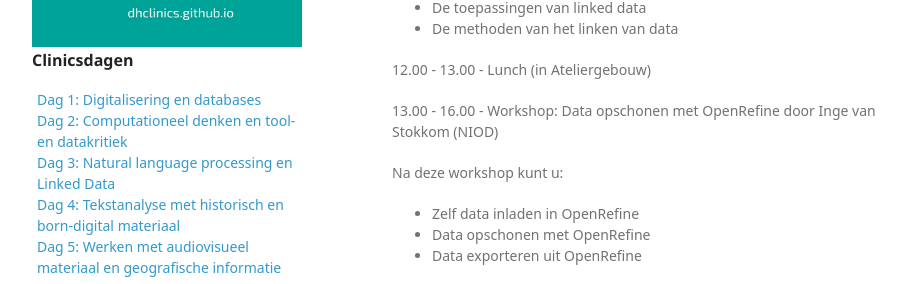
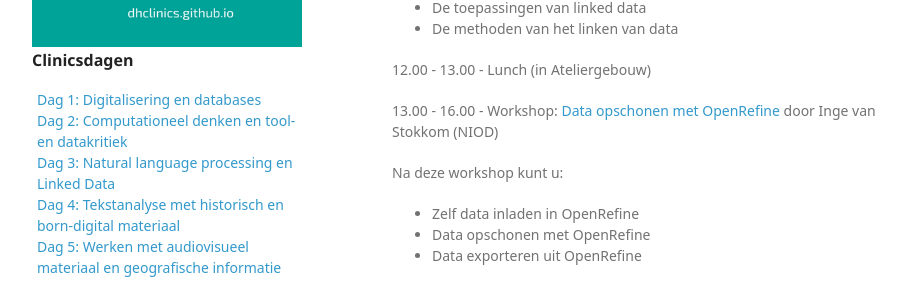
Before and after one commit to DHClinics/dhclinics.github.io, a Jekyll site: the page built from _dag/2017-dag3.md, in a window 1280 px wide and 900 px high, scrolled down 721 px. Shown: the part 159-443 px from the top of the window, without its empty margins (178-1088 px from the left). Built offline with Jekyll 4.4.1, drawn with Linux system fonts in a browser that asks for light colours; some web fonts are replaced; a script that is not in the unit is left out; part of the change alters nothing that is shown.

```diff
--- a/_dag/2017-dag3.md
+++ b/_dag/2017-dag3.md
@@ -44,7 +44,7 @@ Na deze lezing weet u meer over:
 
 12.00 - 13.00 - Lunch (in Ateliergebouw)
 
-13.00 - 16.00 - Workshop: Data opschonen met OpenRefine door Inge van Stokkom (NIOD)
+13.00 - 16.00 - Workshop: [Data opschonen met OpenRefine](https://github.com/DHClinics/dhclinics.github.io/blob/master/assets/presentations/DHClinics20171017_IngevanStokkom.pdf) door Inge van Stokkom (NIOD)
 
 Na deze workshop kunt u:
 
```
